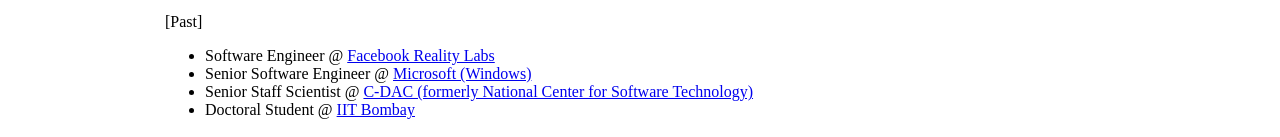
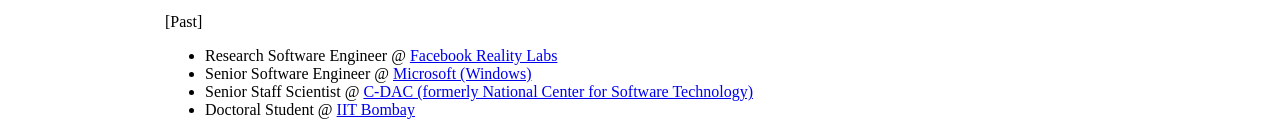
Before and after one commit to shrinaths/shrinaths.github.io, a plain HTML site: page index.html in a window 1280 px wide. Shown: the part 332-469 px from the top of the page. Drawn offline with Linux system fonts and the light colour scheme.

Commit message:
Update index.html
Updated Facebook job title to Research Software Engineer

```diff
--- a/index.html
+++ b/index.html
@@ -71,7 +71,7 @@
         </ul>
         [Past]
         <ul>
-          <li>Software Engineer @ <a href="https://research.fb.com/category/augmented-reality-virtual-reality/">Facebook
+          <li>Research Software Engineer @ <a href="https://research.fb.com/category/augmented-reality-virtual-reality/">Facebook
               Reality Labs</a></li>
           <li>Senior Software Engineer @ <a href="https://www.microsoft.com/en-us/windows">Microsoft (Windows)</a></li>
           <li>Senior Staff Scientist @ <a href="https://www.cdac.in/index.aspx?id=mumbai">C-DAC (formerly National
```
